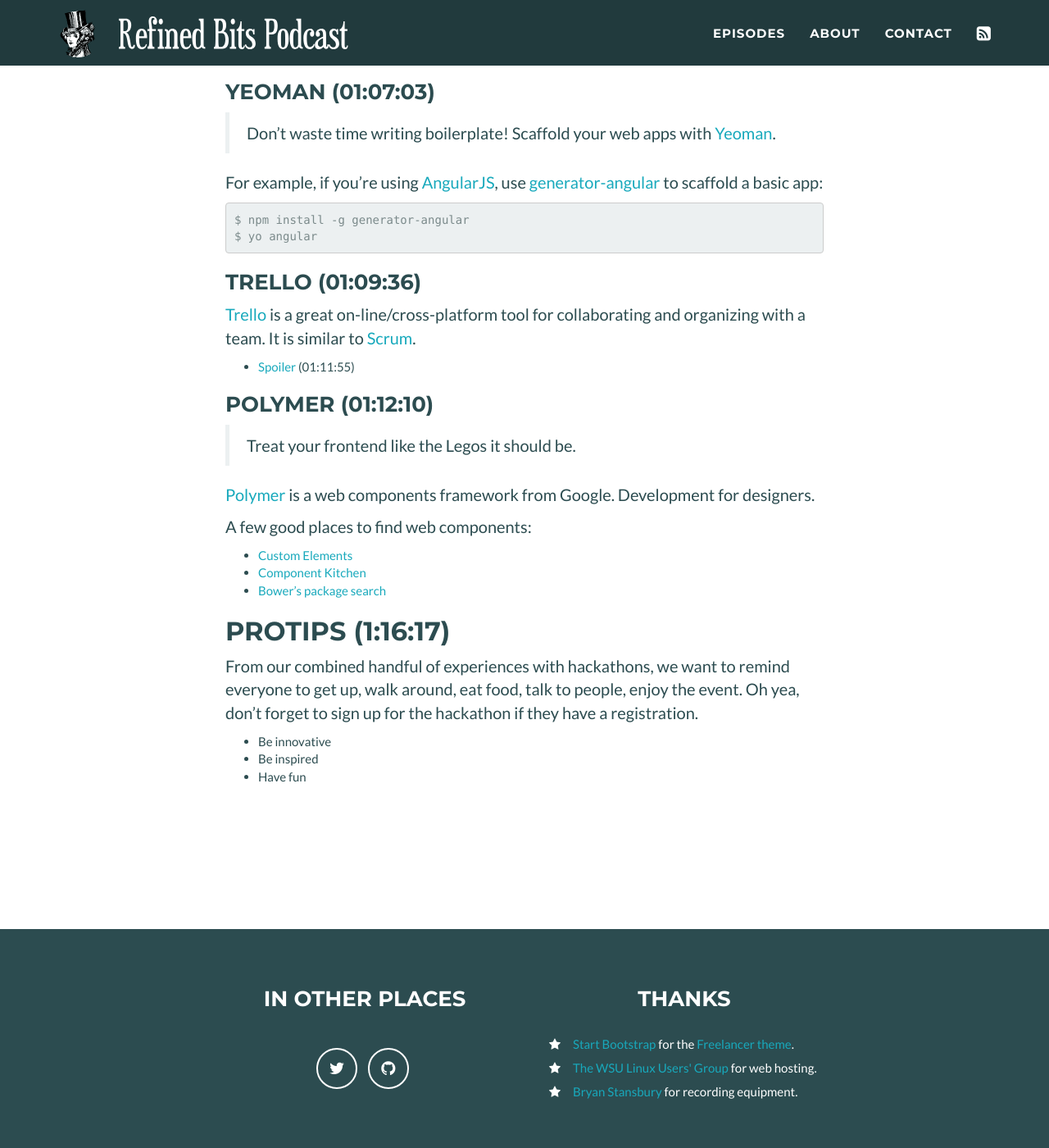
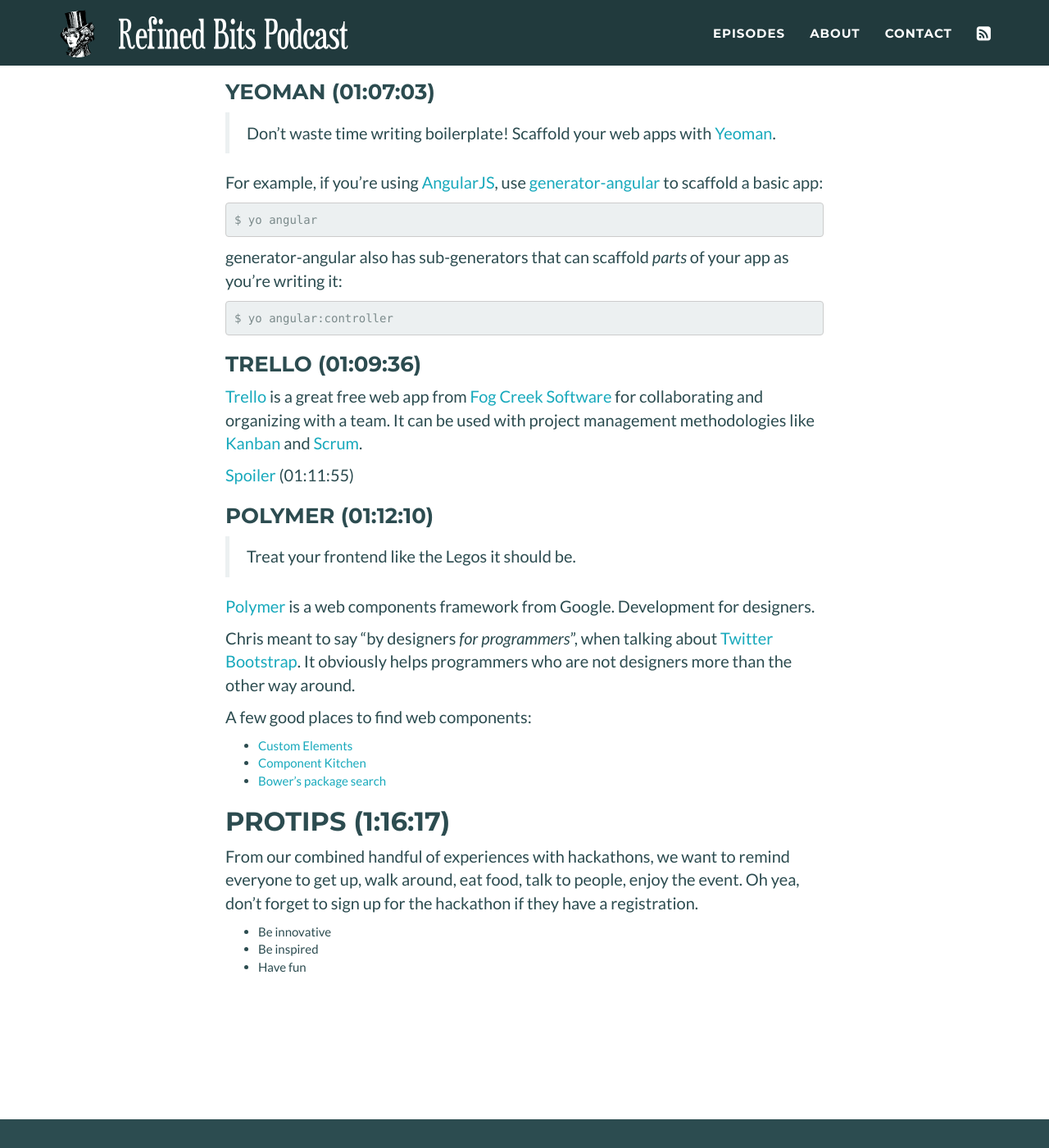
Before and after one commit to refined-bits/refinedbitspodcast.com, a Jekyll site: the page built from _posts/2014-12-16-preparing-for-a-hackathon.md, in a window 1280 px wide and 1400 px high, scrolled down 6830 px. Shown: the whole window at 82% size. Built offline with Jekyll 4.4.1, drawn with Linux system fonts in a browser that asks for light colours.

Commit message:
Yeoman command examples. Trello description (mention Fog Creek, Kanban, wording). Single-item list to paragraph. Note about Bootstrap being by designers for programmers.

````diff
--- a/_posts/2014-12-16-preparing-for-a-hackathon.md
+++ b/_posts/2014-12-16-preparing-for-a-hackathon.md
@@ -224,22 +224,29 @@
 
 For example, if you're using [AngularJS](https://angularjs.org/), use [generator-angular](https://github.com/yeoman/generator-angular) to scaffold a basic app:
 
-```sh
-$ npm install -g generator-angular
+```
 $ yo angular
+```
+
+generator-angular also has sub-generators that can scaffold *parts* of your app as you're writing it:
+
+```
+$ yo angular:controller
 ```
 
 ### Trello (01:09:36)
 
-[Trello](https://trello.com) is a great on-line/cross-platform tool for collaborating and organizing with a team.  It is similar to [Scrum](http://en.wikipedia.org/wiki/Scrum_%28software_development%29).
+[Trello](https://trello.com) is a great free web app from [Fog Creek Software](http://www.fogcreek.com/) for collaborating and organizing with a team. It can be used with project management methodologies like [Kanban](http://en.wikipedia.org/wiki/Kanban_(development)) and [Scrum](http://en.wikipedia.org/wiki/Scrum_%28software_development%29).
 
- * [Spoiler](https://www.youtube.com/watch?v=oyVksFviJVE) (01:11:55)
+[Spoiler](https://www.youtube.com/watch?v=oyVksFviJVE) (01:11:55)
 
 ### Polymer (01:12:10)
 
 > Treat your frontend like the Legos it should be.
 
 [Polymer](https://www.polymer-project.org/) is a web components framework from Google.  Development for designers.
+
+Chris meant to say "by designers *for programmers*", when talking about [Twitter Bootstrap](http://getbootstrap.com/). It obviously helps programmers who are not designers more than the other way around.
 
 A few good places to find web components:
 
````
